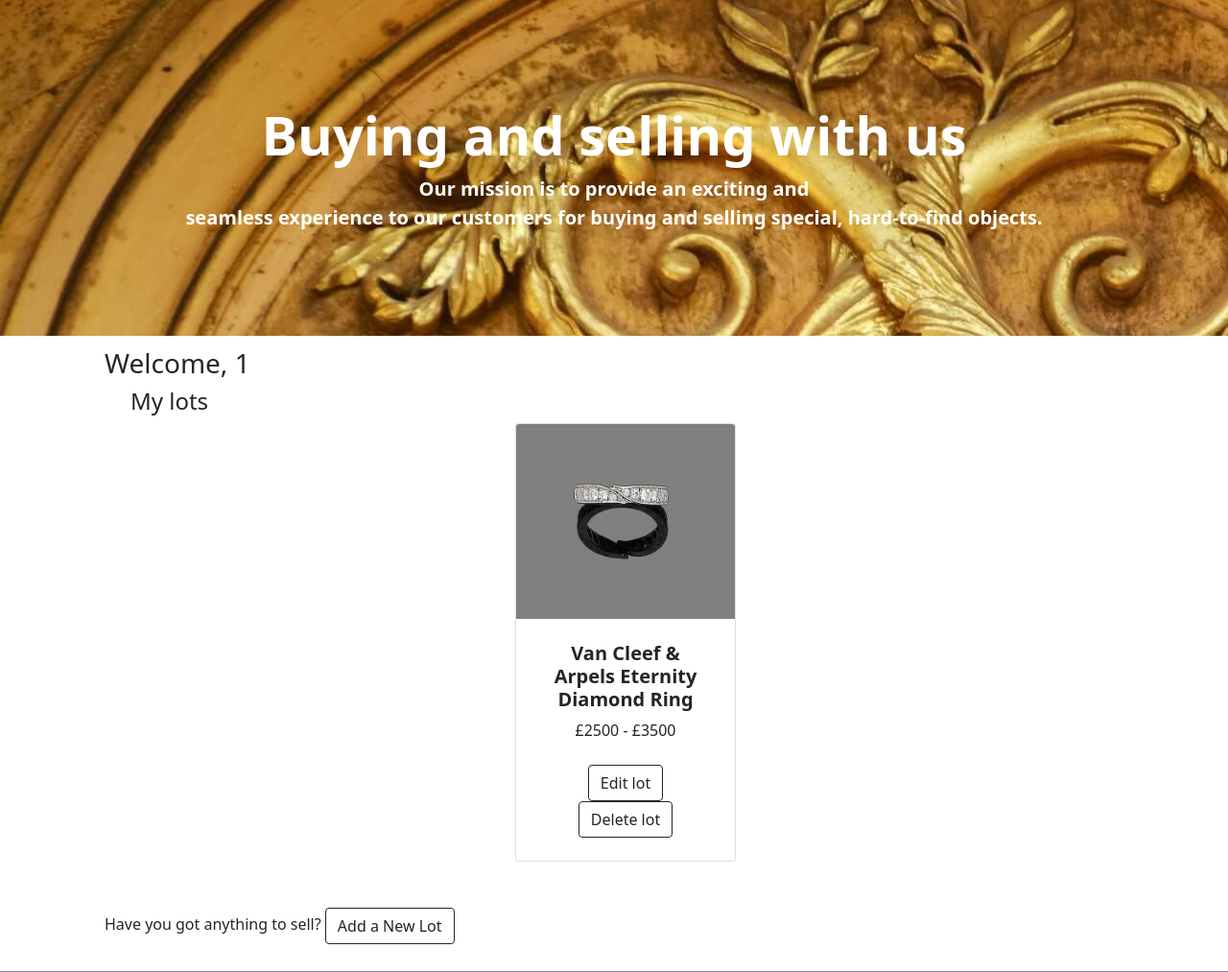
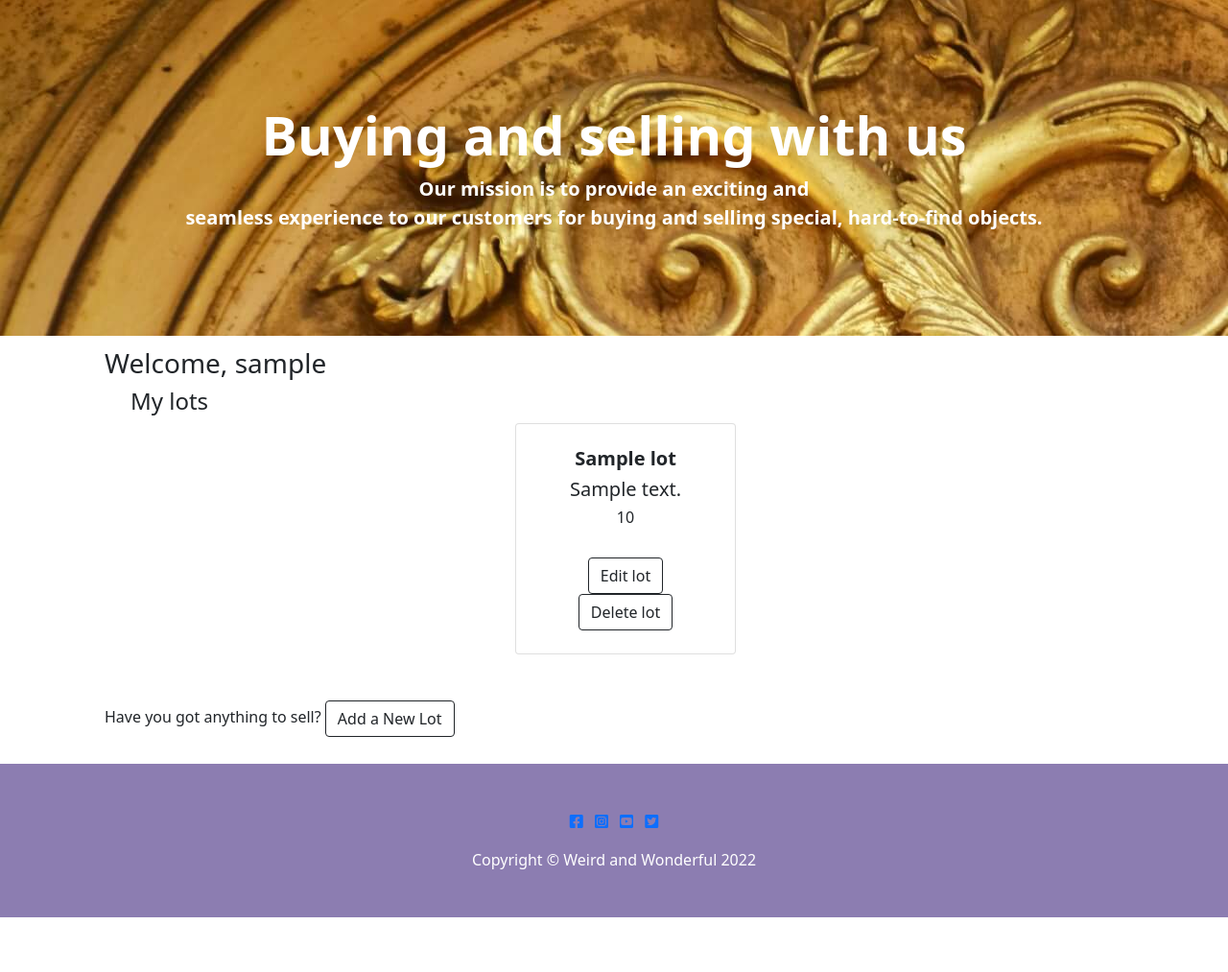
Before and after one commit to Gloria-21/weird_and_wonderful, a Flask app: page /profile/1 in a window 1280 px wide. Shown: the part 181-1194 px from the top of the page at 96% size. After the commit the page ends 1137 px from the top, so only its background shows below. Run offline with Flask 2, Linux system fonts and the light colour scheme; the visitor is signed in with stand-in values (Sample User, id 1); a database or web service that is not in the repository returns one stand-in record (values such as "Sample title"); some libraries are stand-ins or nearby versions.

Commit message:
Fix rendering on profile.html adding code to app.py on profile app.route

```diff
--- a/app.py
+++ b/app.py
@@ -97,11 +97,18 @@ def login():
 
 @app.route("/profile/<username>", methods=["GET", "POST"])
 def profile(username):
-    # take the session user's username from de db
-    username: mongo.db.users.find_one(
+
+    if session["user"]:
+        # take the session user's username from de db
+        username = mongo.db.users.find_one(
             {"username": session["user"]})["username"]
-    if session["user"]:
-        return render_template("profile.html", username=username)
+        # find the lots created by the user
+        lots = list(mongo.db.lots.find(
+            {"created_by": username}))
+
+        return render_template(
+            "profile.html", username=username,
+            lots=lots)
 
     return redirect(url_for("login"))
 
@@ -135,8 +142,8 @@ def add_lot():
     return render_template("add_lot.html", categories=categories)
 
 
-@app.route("/edit_lot/<name_id>", methods=["GET", "POST"])
-def edit_lot(name_id):
+@app.route("/edit_lot/<lot_id>", methods=["GET", "POST"])
+def edit_lot(lot_id):
     # allows user to edit a lot
     if request.method == "POST":
         submit = {
@@ -146,7 +153,7 @@ def edit_lot(name_id):
             "estimate_price": request.form.get("estimate_price"),
             "created_by": session["user"]
         }
-        mongo.db.lots.update({"_id": ObjectId(name_id)}, submit)
+        mongo.db.lots.update({"_id": ObjectId(lot_id)}, submit)
         flash("Lot sucessfully updated")
 
     name = mongo.db.find_one({"_id": ObjectId(name_id)})
--- a/templates/edit_lot.html
+++ b/templates/edit_lot.html
@@ -3,7 +3,7 @@
 <section class="py-5">
     <div class="container px-4 px-lg-5 mt-5">
         <div class="row"><h3 class="strong">Edit Lot</h3></div>
-      <form method="POST" action="{{ url_for('edit_lot', name_id=name._id) }}">
+      <form method="POST" action="{{ url_for('edit_lot', lot_id=lot._id) }}">
         <div class="card_lot">
           <!--category selection taken from mini project-->
           <div class="form-group">
--- a/templates/profile.html
+++ b/templates/profile.html
@@ -12,37 +12,30 @@
   <div class="row col s10 offset-s1 m6 offset-m3">
     <h4 class="review-header center-align">My lots</h4>
   </div>
-  <div class="row">
-    {% for lot in lots %}
-    <div class="card-footer p-4 pt-0 border-top-0 bg-transparent text-center">
-      <a class="btn btn-outline-dark mt-auto" href="{{ url_for('edit_lot', name_id=name._id) }}">Edit lot</a>
-      <a class="btn btn-outline-dark mt-auto" href="">Delete lot</a>
-    </div>
-    {% endfor %}
-  </div>
+  {% for lot in lots %}
+
   <div class="row gx-4 gx-lg-5 row-cols-2 row-cols-md-3 row-cols-xl-4 justify-content-center">
     <div class="col mb-5">
       <div class="card h-100">
-        <!-- Product image-->
-        <img class="card-img-top" src="/static/img/diamonds.jpeg"
-          alt="A diamond eternity ring, by Van Cleef & Arpels" />
-        <!-- Product details-->
         <div class="card-body p-4">
           <div class="text-center">
             <!-- Product name-->
-            <h5 class="fw-bolder">Van Cleef & Arpels Eternity Diamond Ring</h5>
+            <h5 class="fw-bolder">{{ lot.name }}</h5>
+            <h5>{{ lot.description }}</h5>
             <!-- Product price-->
-            £2500 - £3500
+            <h6>{{ lot.estimate_price }}</h6>
           </div>
         </div>
-        <!-- Product actions-->
+        <!-- card footer -->
         <div class="card-footer p-4 pt-0 border-top-0 bg-transparent text-center">
-          <a class="btn btn-outline-dark mt-auto" href="{{ url_for('edit_lot') }}">Edit lot</a>
+          <a class="btn btn-outline-dark mt-auto" href="{{ url_for('edit_lot', lot_id=lot._id) }}">Edit lot</a>
           <a class="btn btn-outline-dark mt-auto" href="">Delete lot</a>
         </div>
       </div>
     </div>
   </div>
+
+  {% endfor %}
   <!--bottom secction-->
   <div class="row justify-content-center">
     <div class="col s12">
```
